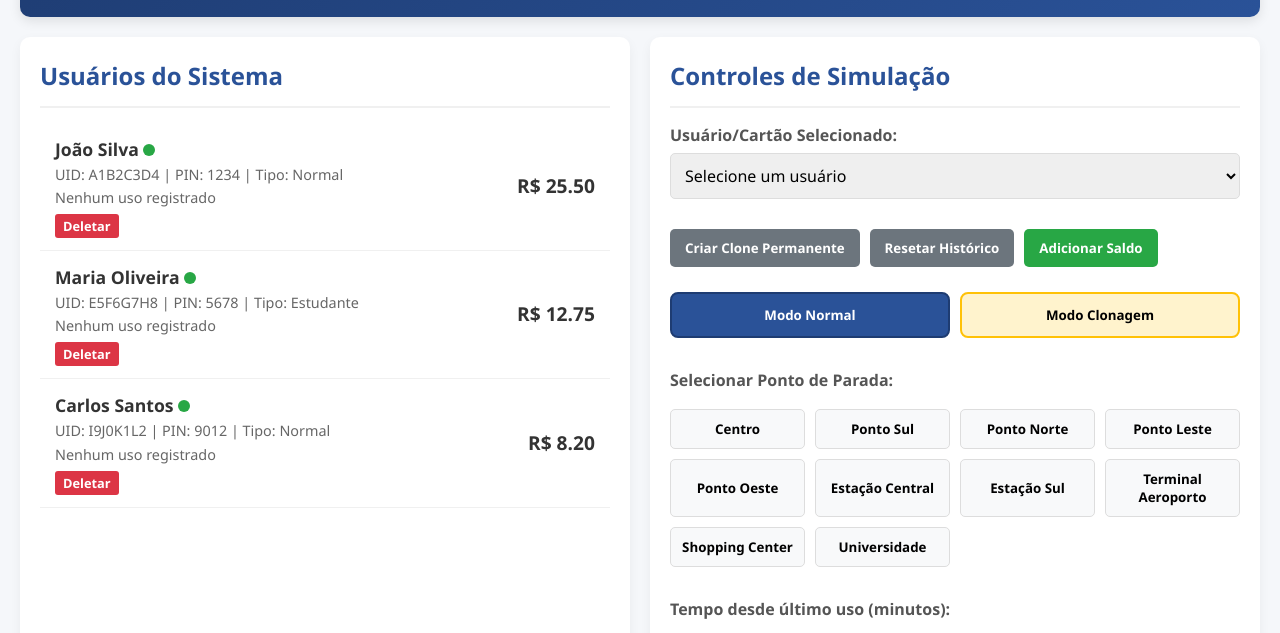
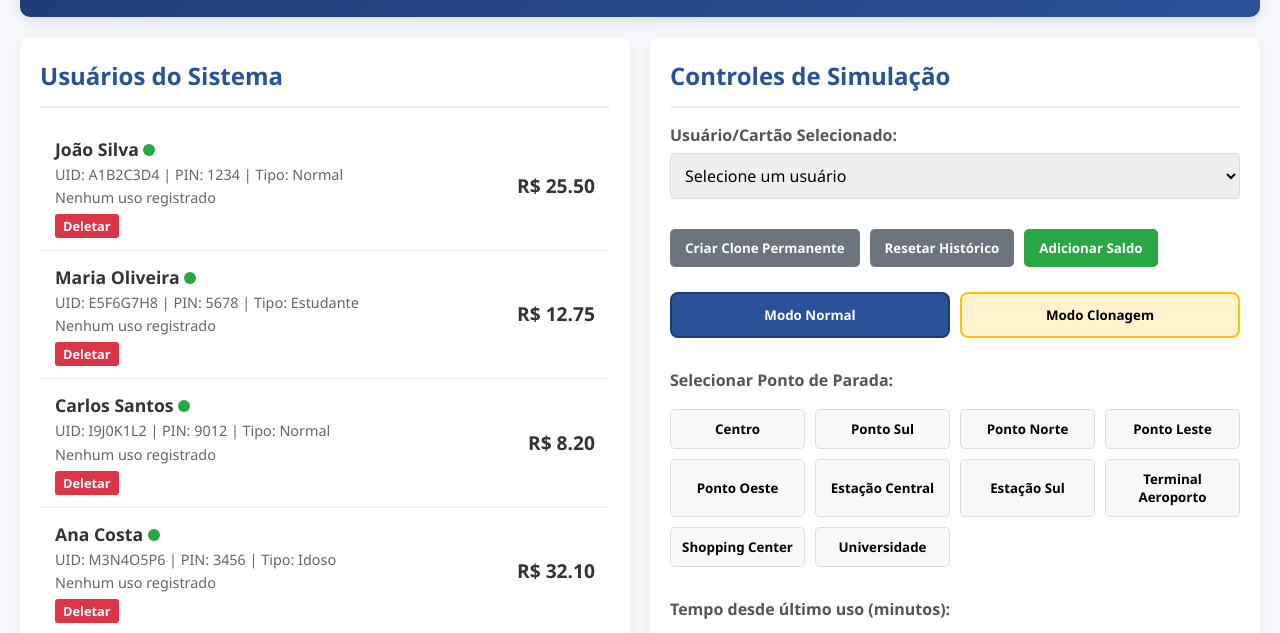
Before and after one commit to sous4sec/bofa-rfidproject-simulator, a plain HTML site: page index.html in a window 1280 px wide. Shown: the part 137-770 px from the top of the page. Drawn offline with nearby package versions, Linux system fonts and the light colour scheme.

Commit message:
Update index.html

```diff
--- a/index.html
+++ b/index.html
@@ -76,9 +76,10 @@
             border-bottom: 2px solid #f0f0f0;
         }
 
+        /* ALTERAÇÃO PRINCIPAL: Removendo o scroll da lista de usuários */
         .user-list {
-            max-height: 400px;
-            overflow-y: auto;
+            /* Removido: max-height: 400px; overflow-y: auto; */
+            /* A lista agora se expandirá conforme necessário */
         }
 
         .user-item {
@@ -1435,8 +1436,6 @@
             addLog('Verificação de PIN cancelada. Acesso negado.', 'warning');
         }
 
-        // ... (outras funções permanecem iguais: cloneCard, resetCard, addBalance, etc.)
-
         function cloneCard() {
             if (!selectedUser) {
                 addLog('Selecione um usuário para clonar o cartão.', 'error');
```
